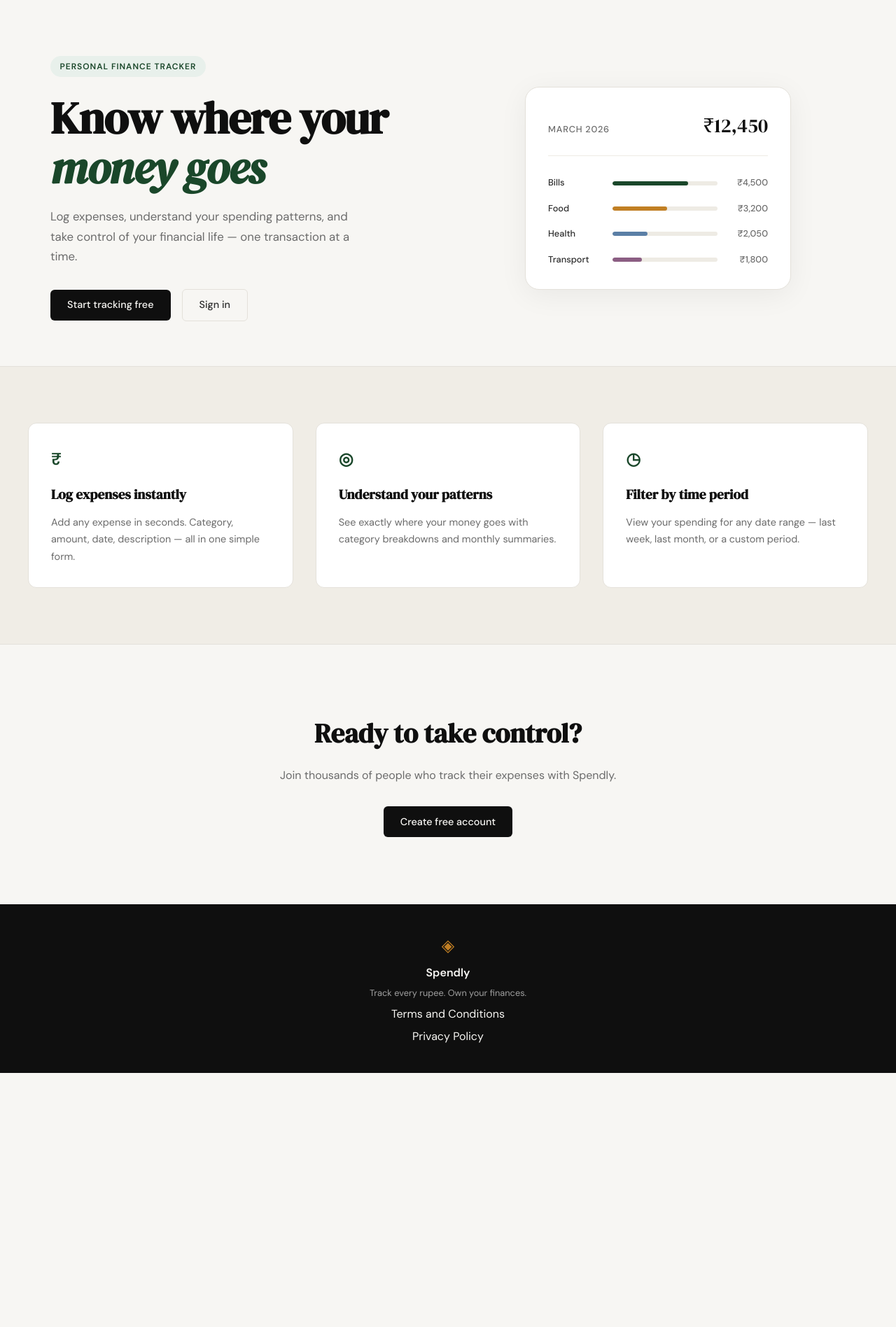
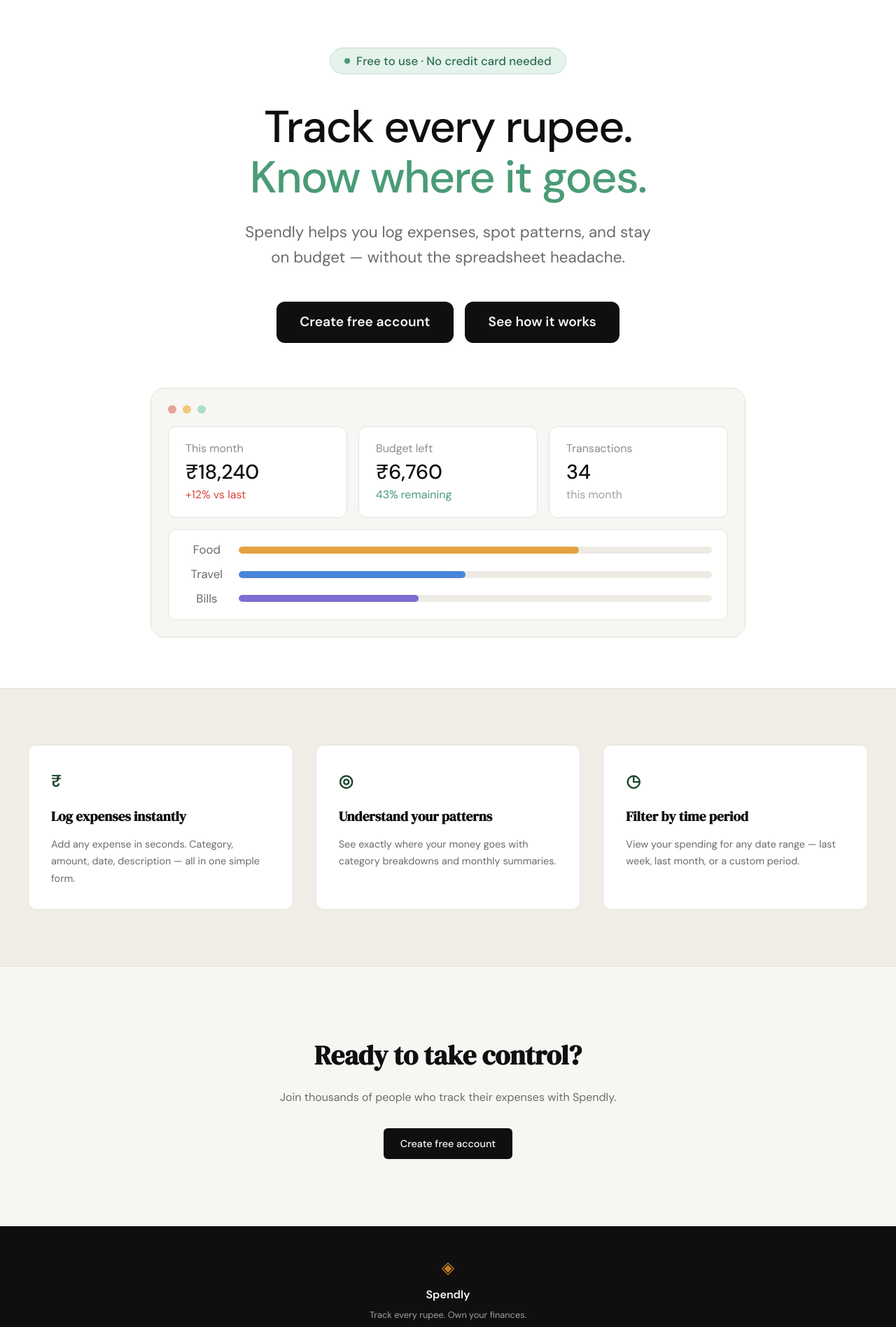
Before and after one commit to ms1230895/Working-with-Claude-Code, a Flask app: page / in a window 1280 px wide. Shown: the part 61-1957 px from the top of the page at 70% size. Before the commit the page ends 1594 px from the top, so only its background shows below. Run offline with Flask 3, Linux system fonts and the light colour scheme.

Commit message:
Redesign landing page hero section
Co-Authored-By: Claude Opus 5.5 <noreply@anthropic.com>

```diff
--- /dev/null
+++ b/static/css/landing.css
@@ -0,0 +1,191 @@
+/* ------------------------------------------------------------------ */
+/* Landing page — hero                                                 */
+/* Loaded after style.css, so these rules override the base hero ones. */
+/* ------------------------------------------------------------------ */
+
+.hero {
+    --hero-green: #4a9b76;
+    --hero-green-deep: #2e6b52;
+    --hero-green-tint: #e4f3ec;
+    --hero-green-line: #bfe0d0;
+    --hero-red: #d9463e;
+    --hero-gray: #8c8c8c;
+
+    display: block;
+    max-width: none;
+    background: var(--paper-card);
+    padding: 4.25rem 2rem 4.5rem;
+    text-align: center;
+}
+
+.hero-pill {
+    display: inline-flex;
+    align-items: center;
+    gap: 0.55rem;
+    background: var(--hero-green-tint);
+    border: 1px solid var(--hero-green-line);
+    color: var(--hero-green-deep);
+    font-size: 1.05rem;
+    font-weight: 500;
+    padding: 0.3rem 1.25rem;
+    border-radius: 999px;
+    margin-bottom: 2.5rem;
+}
+
+.hero-pill-dot {
+    width: 8px;
+    height: 8px;
+    border-radius: 50%;
+    background: var(--hero-green);
+}
+
+.hero-title {
+    font-family: var(--font-body);
+    font-weight: 500;
+    font-size: clamp(2.25rem, 5.5vw, 4rem);
+    line-height: 1.12;
+    letter-spacing: -0.025em;
+    margin-bottom: 1.5rem;
+}
+
+.hero-title em {
+    font-style: normal;
+    color: var(--hero-green);
+}
+
+.hero-subtitle {
+    font-size: 1.4rem;
+    line-height: 1.63;
+    max-width: 37rem;
+    margin: 0 auto 2.75rem;
+}
+
+.hero-actions {
+    justify-content: center;
+    flex-wrap: wrap;
+}
+
+.hero-actions .btn-primary {
+    font-size: 1.2rem;
+    font-weight: 600;
+    padding: 0.9rem 2.1rem;
+    border-radius: var(--radius-md);
+}
+
+/* ------------------------------------------------------------------ */
+/* Hero — app window mock                                              */
+/* ------------------------------------------------------------------ */
+
+.hero-window {
+    max-width: 850px;
+    margin: 4rem auto 0;
+    background: var(--paper);
+    border: 1px solid var(--border);
+    border-radius: var(--radius-lg);
+    padding: 1.5rem;
+    text-align: left;
+}
+
+.hero-window-dots {
+    display: flex;
+    gap: 0.55rem;
+    margin-bottom: 1.1rem;
+}
+
+.hero-window-dots span {
+    width: 12px;
+    height: 12px;
+    border-radius: 50%;
+}
+
+.hero-window-dots span:nth-child(1) { background: #e8a09a; }
+.hero-window-dots span:nth-child(2) { background: #f2c879; }
+.hero-window-dots span:nth-child(3) { background: #a9dfc8; }
+
+.hero-stats {
+    display: grid;
+    grid-template-columns: repeat(3, 1fr);
+    gap: 1rem;
+}
+
+.hero-stat,
+.hero-bars {
+    background: var(--paper-card);
+    border: 1px solid var(--border);
+    border-radius: var(--radius-md);
+}
+
+.hero-stat { padding: 1.25rem 1.5rem; }
+
+.hero-stat-label {
+    font-size: 1rem;
+    line-height: 1.4;
+    color: var(--hero-gray);
+}
+
+.hero-stat-value {
+    font-size: 1.8rem;
+    font-weight: 500;
+    line-height: 1.25;
+    color: var(--ink);
+    margin: 0.25rem 0;
+}
+
+.hero-stat-note {
+    font-size: 1rem;
+    line-height: 1.4;
+    color: var(--ink-faint);
+}
+
+.hero-stat-note.is-up { color: var(--hero-red); }
+.hero-stat-note.is-good { color: var(--hero-green); }
+
+.hero-bars {
+    margin-top: 1rem;
+    padding: 1.1rem 1.4rem;
+    display: grid;
+    gap: 0.7rem;
+}
+
+.hero-bar-row {
+    display: grid;
+    grid-template-columns: 4rem 1fr;
+    align-items: center;
+    gap: 0.85rem;
+}
+
+.hero-bar-label {
+    font-size: 1.05rem;
+    line-height: 1.4;
+    color: var(--ink-muted);
+    text-align: center;
+}
+
+.hero-bar-track {
+    height: 10px;
+    background: var(--border-soft);
+    border-radius: 999px;
+    overflow: hidden;
+}
+
+.hero-bar-fill {
+    height: 100%;
+    border-radius: 999px;
+}
+
+.hero-bar-fill.is-food { background: #e5a23f; }
+.hero-bar-fill.is-travel { background: #4a86d8; }
+.hero-bar-fill.is-bills { background: #7c6fd1; }
+
+/* ------------------------------------------------------------------ */
+/* Hero — responsive                                                   */
+/* ------------------------------------------------------------------ */
+
+@media (max-width: 700px) {
+    .hero { padding: 3rem 1rem; }
+    .hero-pill { font-size: 0.85rem; margin-bottom: 1.75rem; }
+    .hero-subtitle { font-size: 1.1rem; margin-bottom: 2rem; }
+    .hero-actions .btn-primary { font-size: 1rem; padding: 0.8rem 1.5rem; }
+    .hero-window { margin-top: 3rem; padding: 1rem; }
+    .hero-stats { grid-template-columns: 1fr; }
+}
--- a/templates/landing.html
+++ b/templates/landing.html
@@ -1,64 +1,75 @@
 {% extends "base.html" %}
 
 {% block title %}Spendly — Track Every Rupee{% endblock %}
+
+{% block head %}
+<link rel="stylesheet" href="{{ url_for('static', filename='css/landing.css') }}">
+{% endblock %}
 
 {% block content %}
 
 <section class="hero">
     <div class="hero-inner">
-        <div class="hero-badge">Personal Finance Tracker</div>
+        <div class="hero-pill">
+            <span class="hero-pill-dot"></span>
+            Free to use · No credit card needed
+        </div>
         <h1 class="hero-title">
-            Know where your<br>
-            <em>money goes</em>
+            Track every rupee.<br>
+            <em>Know where it goes.</em>
         </h1>
         <p class="hero-subtitle">
-            Log expenses, understand your spending patterns,
-            and take control of your financial life —
-            one transaction at a time.
+            Spendly helps you log expenses, spot patterns, and stay
+            on budget — without the spreadsheet headache.
         </p>
         <div class="hero-actions">
-            <a href="{{ url_for('register') }}" class="btn-primary">Start tracking free</a>
-            <a href="{{ url_for('login') }}" class="btn-ghost">Sign in</a>
+            <a href="{{ url_for('register') }}" class="btn-primary">Create free account</a>
+            <a href="#how-it-works" class="btn-primary">See how it works</a>
         </div>
     </div>
-    <div class="hero-visual">
-        <div class="mock-card">
-            <div class="mock-card-header">
-                <span class="mock-label">March 2026</span>
-                <span class="mock-total">₹12,450</span>
+    <div class="hero-window">
+        <div class="hero-window-dots">
+            <span></span><span></span><span></span>
+        </div>
+        <div class="hero-stats">
+            <div class="hero-stat">
+                <div class="hero-stat-label">This month</div>
+                <div class="hero-stat-value">₹18,240</div>
+                <div class="hero-stat-note is-up">+12% vs last</div>
             </div>
-            <div class="mock-bars">
-                <div class="mock-bar-row">
-                    <span class="mock-cat">Bills</span>
-                    <div class="mock-bar-track">
-                        <div class="mock-bar" style="width: 72%"></div>
-                    </div>
-                    <span class="mock-amt">₹4,500</span>
+            <div class="hero-stat">
+                <div class="hero-stat-label">Budget left</div>
+                <div class="hero-stat-value">₹6,760</div>
+                <div class="hero-stat-note is-good">43% remaining</div>
+            </div>
+            <div class="hero-stat">
+                <div class="hero-stat-label">Transactions</div>
+                <div class="hero-stat-value">34</div>
+                <div class="hero-stat-note">this month</div>
+            </div>
+        </div>
+        <div class="hero-bars">
+            <div class="hero-bar-row">
+                <span class="hero-bar-label">Food</span>
+                <div class="hero-bar-track">
+                    <div class="hero-bar-fill is-food" style="width: 72%"></div>
                 </div>
-                <div class="mock-bar-row">
-                    <span class="mock-cat">Food</span>
-                    <div class="mock-bar-track">
-                        <div class="mock-bar mock-bar-2" style="width: 52%"></div>
-                    </div>
-                    <span class="mock-amt">₹3,200</span>
+            </div>
+            <div class="hero-bar-row">
+                <span class="hero-bar-label">Travel</span>
+                <div class="hero-bar-track">
+                    <div class="hero-bar-fill is-travel" style="width: 48%"></div>
                 </div>
-                <div class="mock-bar-row">
-                    <span class="mock-cat">Health</span>
-                    <div class="mock-bar-track">
-                        <div class="mock-bar mock-bar-3" style="width: 33%"></div>
-                    </div>
-                    <span class="mock-amt">₹2,050</span>
-                </div>
-                <div class="mock-bar-row">
-                    <span class="mock-cat">Transport</span>
-                    <div class="mock-bar-track">
-                        <div class="mock-bar mock-bar-4" style="width: 28%"></div>
-                    </div>
-                    <span class="mock-amt">₹1,800</span>
+            </div>
+            <div class="hero-bar-row">
+                <span class="hero-bar-label">Bills</span>
+                <div class="hero-bar-track">
+                    <div class="hero-bar-fill is-bills" style="width: 38%"></div>
                 </div>
             </div>
         </div>
     </div>
+    <span id="how-it-works"></span>
 </section>
 
 <section class="features">
```
